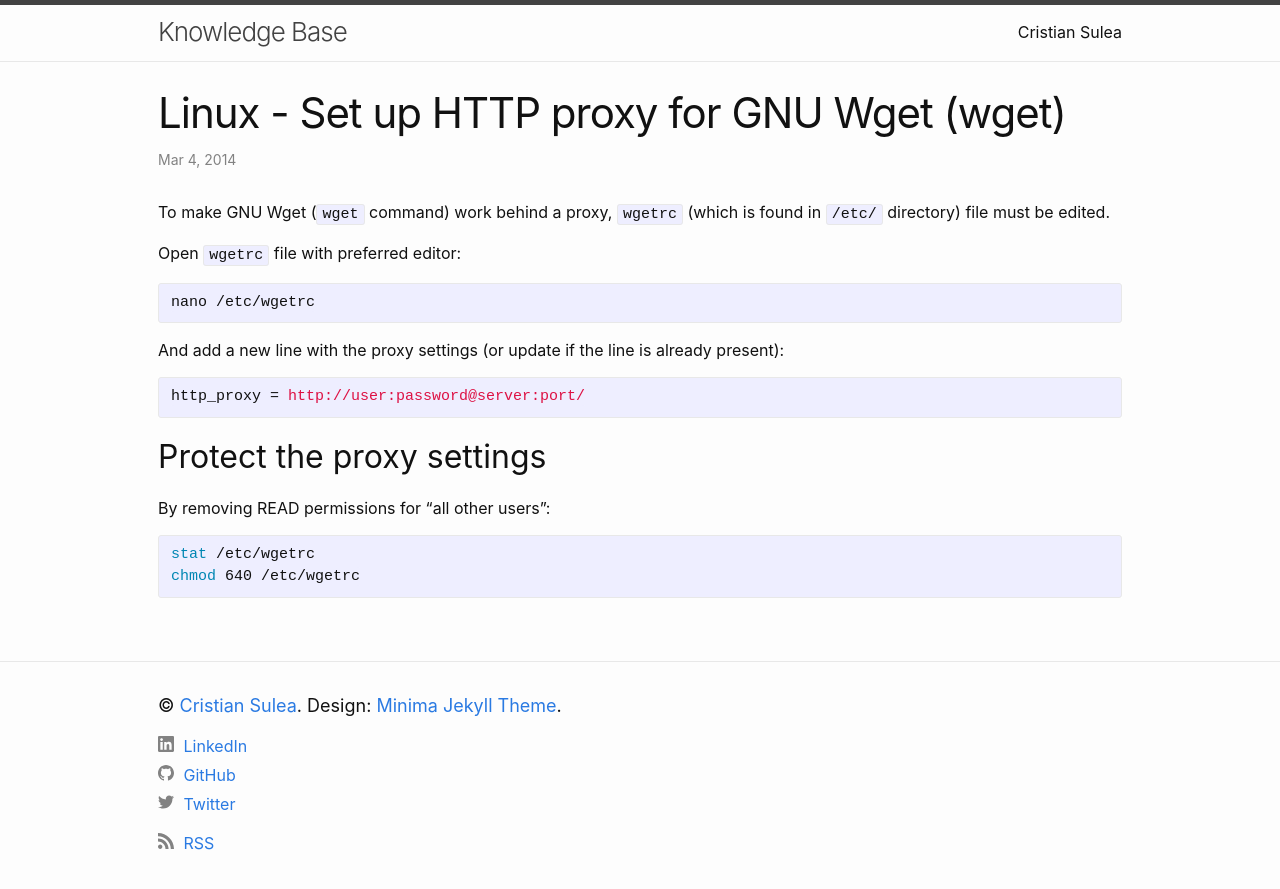
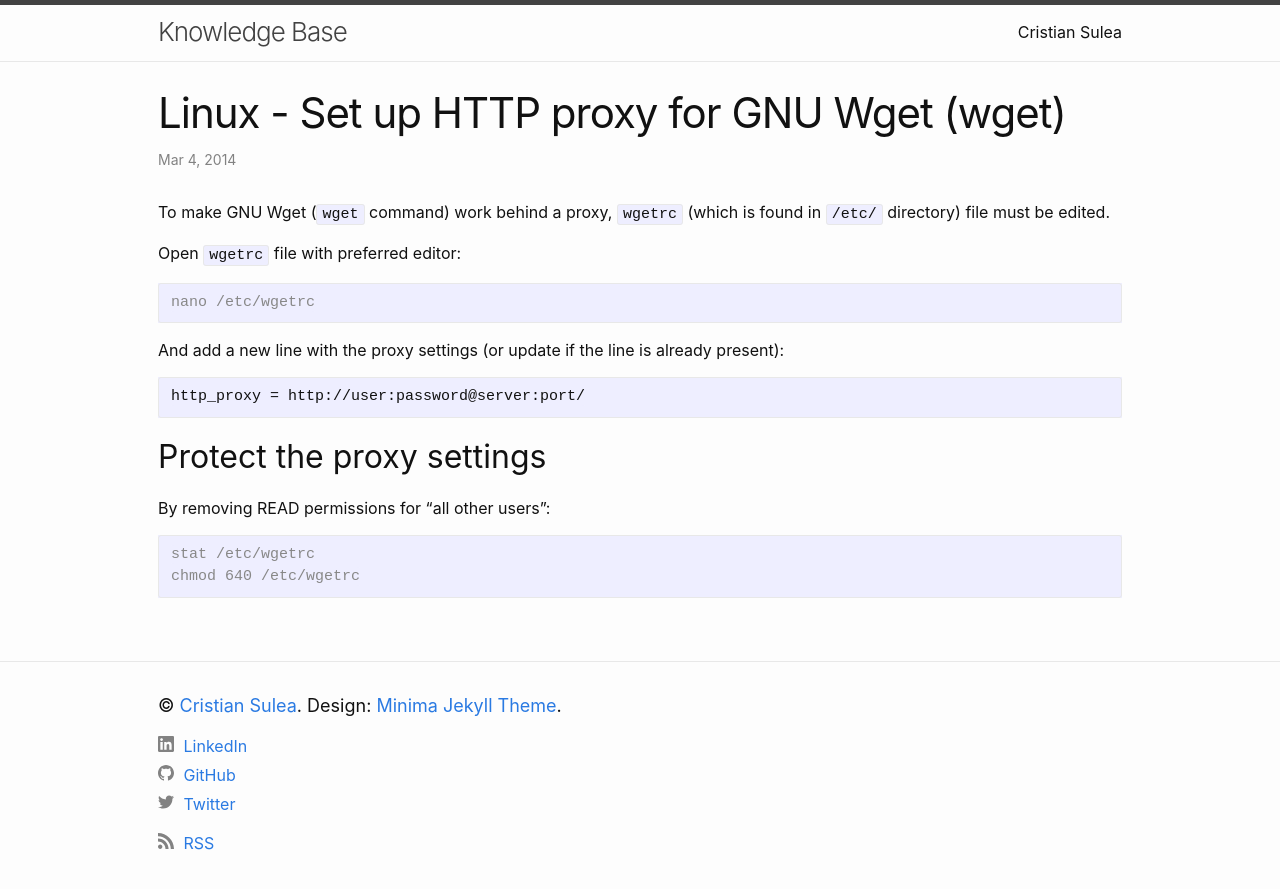
Before and after one commit to cristian-sulea/cristian-sulea-net, a Jekyll site: the page built from jekyllrb/_posts/2014-03-04-linux-set-up-http-proxy-for-gnuwget.md, in a window 1280 px wide. Shown: the top 889 px of the page. Built offline with Jekyll 4.4.1, drawn with Linux system fonts in a browser that asks for light colours.

Commit message:
2014-04-14-linux-mount-cd-rom-or-dvd

````diff
--- a/jekyllrb/_posts/2014-03-04-linux-set-up-http-proxy-for-gnuwget.md
+++ b/jekyllrb/_posts/2014-03-04-linux-set-up-http-proxy-for-gnuwget.md
@@ -6,7 +6,7 @@ date:        "2014-03-04"
 title:       "Linux - Set up HTTP proxy for GNU Wget (wget)"
 description: "To make GNU Wget (wget command) work behind a proxy, 'wgetrc' (which is found in '/etc/' directory) file must be edited."
 
-categories: linux wget proxy ]
+categories: linux wget proxy
 
 ---
 
@@ -15,22 +15,22 @@ To make GNU Wget (`wget` command) work behind a proxy, `wgetrc` (which is found
 
 Open `wgetrc` file with preferred editor:
 
-{% highlight bash %}
+```terminal
 nano /etc/wgetrc
-{% endhighlight %}
+```
 
 And add a new line with the proxy settings (or update if the line is already present):
 
-{% highlight properties %}
+```
 http_proxy = http://user:password@server:port/
-{% endhighlight %}
+```
 
 
 ## Protect the proxy settings
 
 By removing READ permissions for "all other users":
 
-{% highlight bash %}
+```terminal
 stat /etc/wgetrc
 chmod 640 /etc/wgetrc
-{% endhighlight %}
+```
````
Also changed, not shown: jekyllrb/_posts/2014-03-03-linux-set-up-http-proxy-for-apt-get.md (+6 -6 lines), jekyllrb/_posts/2014-03-05-install-bash-completion-package-on-linux.md (+5 -5 lines), jekyllrb/_posts/2014-04-14-linux-mount-cd-rom-or-dvd.md (added, +59 -0 lines), online-content/WebContent/content/blog/2014-04-14-linux-mount-cd-rom-or-dvd/config.json (deleted, +0 -11 lines), online-content/WebContent/content/blog/2014-04-14-linux-mount-cd-rom-or-dvd/content.html (deleted, +0 -65 lines).
